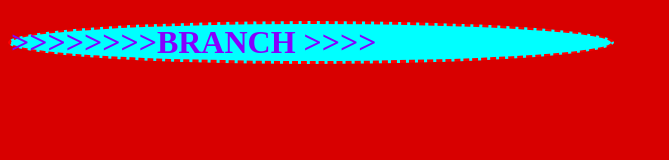
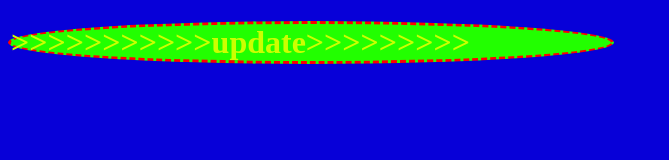
Before and after one commit to moaad77/fautt, a plain HTML site: page index.html in a window 1280 px wide. Shown: the whole page, without its empty margins (0-669 px from the left). Drawn offline with Linux system fonts and the light colour scheme.

Commit message:
jjjjjjjjj

```diff
--- a/index.html
+++ b/index.html
@@ -8,7 +8,7 @@
 </head>
 
 <body>
-    <h1>>>>>>>>>BRANCH >>>></h1>
+    <h1> >>>>>>>>>>>update>>>>>>>>></h1>
     <script src="app.js"></script>
 </body>
 </html>
--- a/styl.css
+++ b/styl.css
@@ -1,11 +1,11 @@
 h1{justify-content: center;
       align-items: center;
-background-color: aqua;
+background-color: rgb(34, 255, 0);
 border: dashed red 3px ;
 border-radius: 80%;
-color: rgb(132, 0, 255);
+color: rgb(204, 255, 0);
 width: 600px;
 }
 body{
-background-color: rgb(216, 0, 0);
+background-color: rgb(7, 0, 216);
 }
```
